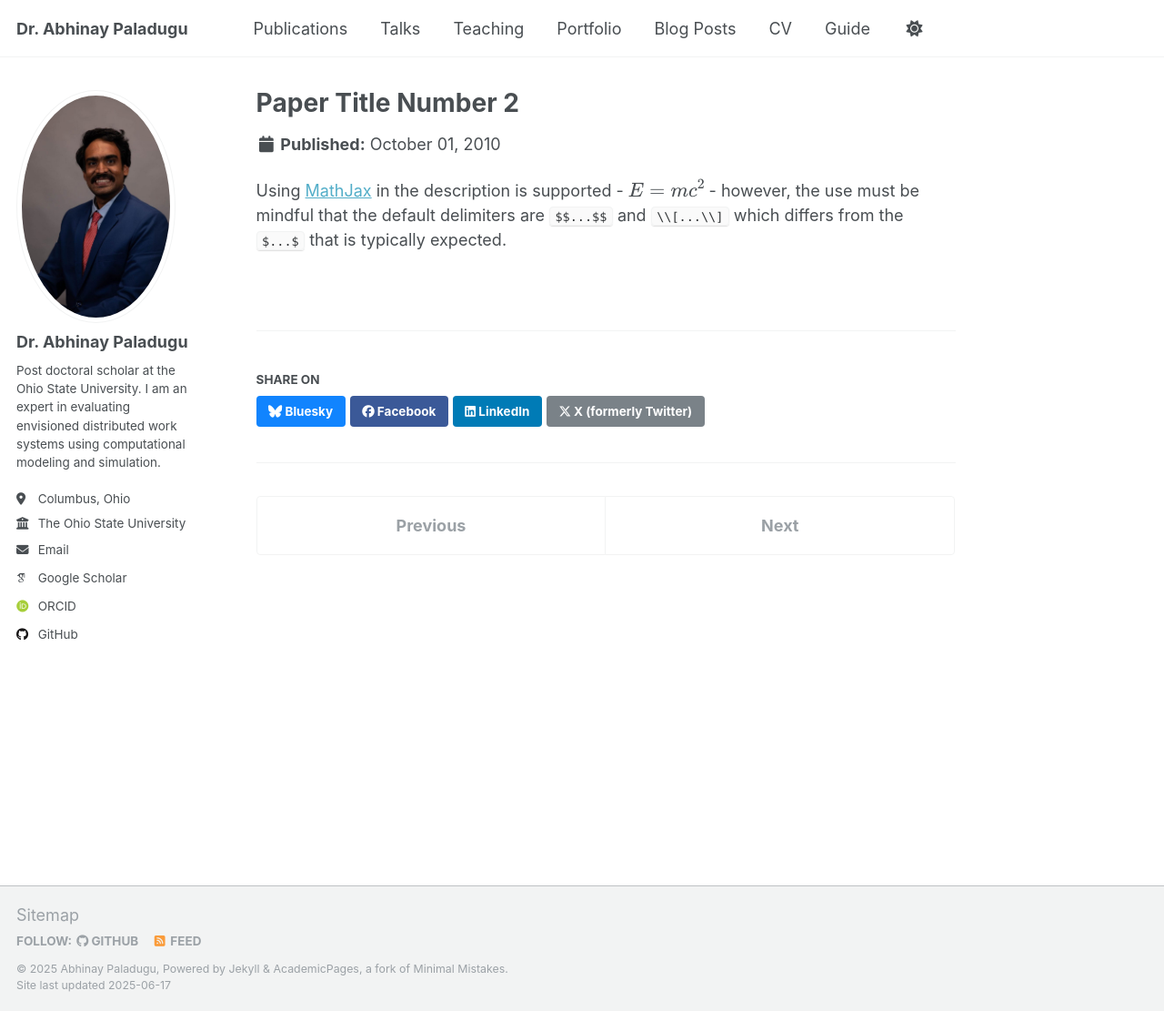
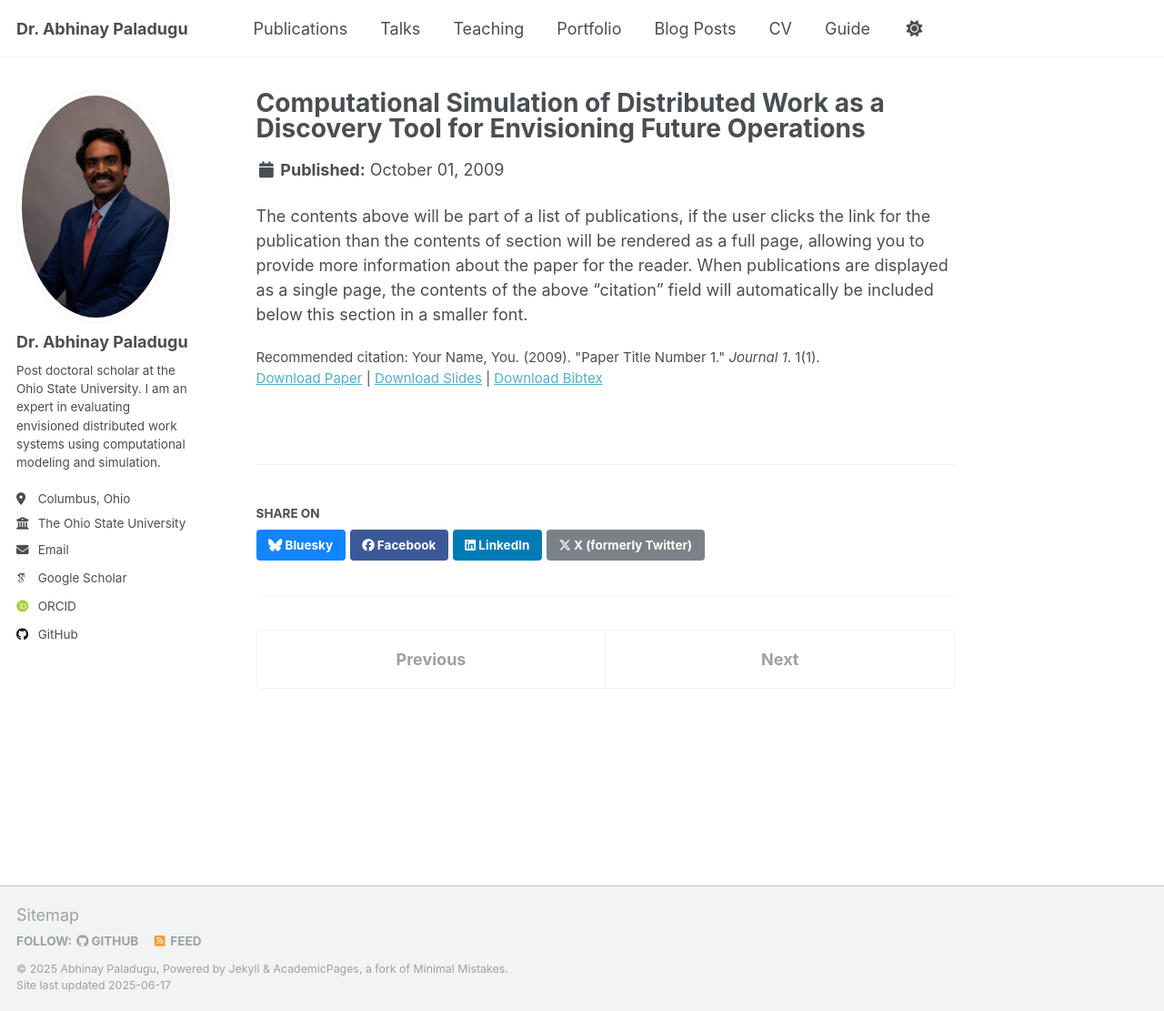
Before and after one commit to apaladugu3/apaladugu3.github.io, a Jekyll site: the page built from _publications/2025-06-08-paper-title-number-5.md, in a window 1280 px wide and 1111 px high. Shown: the whole window at 91% size. Built offline with Jekyll 4.4.1, drawn with Linux system fonts in a browser that asks for light colours; some web fonts are replaced.

Commit message:
Publications try

```diff
--- a/_publications/2025-06-08-paper-title-number-5.md
+++ b/_publications/2025-06-08-paper-title-number-5.md
@@ -1,14 +1,12 @@
 ---
-title: Paper Title Number 2
-collection: publications
-category: journal
-permalink: /publication/2010-10-01-paper-title-number-2
-excerpt: 'This paper is about the number 2. The number 3 is left for future work.'
-date: 2010-10-01
-authors: Your Name, You
-journal: Journal 1
-pdf: http://academicpages.github.io/files/paper2.pdf
-slides: http://academicpages.github.io/files/slides2.pdf
+title: "Computational Simulation of Distributed Work as a Discovery Tool for Envisioning Future Operations"
+authors: Abhinay Paladugu, Alicia Fernandes, & Martijn IJtsma
+category: manuscript
+paperurl: https://doi.org/10.1177/15553434251327698
+date: 2009-10-01
+journal: 'Journal of Cognitive Engineering and Decision Making'
+slidesurl: 'http://academicpages.github.io/files/paper1.pdf'
+bibtexurl: 'http://academicpages.github.io/files/bibtex1.bib'
+citation: 'Your Name, You. (2009). &quot;Paper Title Number 1.&quot; <i>Journal 1</i>. 1(1).'
 ---
-
-Using [MathJax](https://www.mathjax.org/) in the description is supported - $$E=mc^2$$ - however, the use must be mindful that the default delimiters are `$$...$$` and `\\[...\\]` which differs from the `$...$` that is typically expected.
+The contents above will be part of a list of publications, if the user clicks the link for the publication than the contents of section will be rendered as a full page, allowing you to provide more information about the paper for the reader. When publications are displayed as a single page, the contents of the above "citation" field will automatically be included below this section in a smaller font.
```
Also changed, not shown: _publications/2009-10-01-paper-title-number-1.md (+6 -8 lines), _publications/2010-10-01-paper-title-number-2.md (+8 -10 lines), _publications/2015-10-01-paper-title-number-3.md (+8 -10 lines), _publications/2024-02-17-paper-title-number-4.md (+9 -11 lines).
